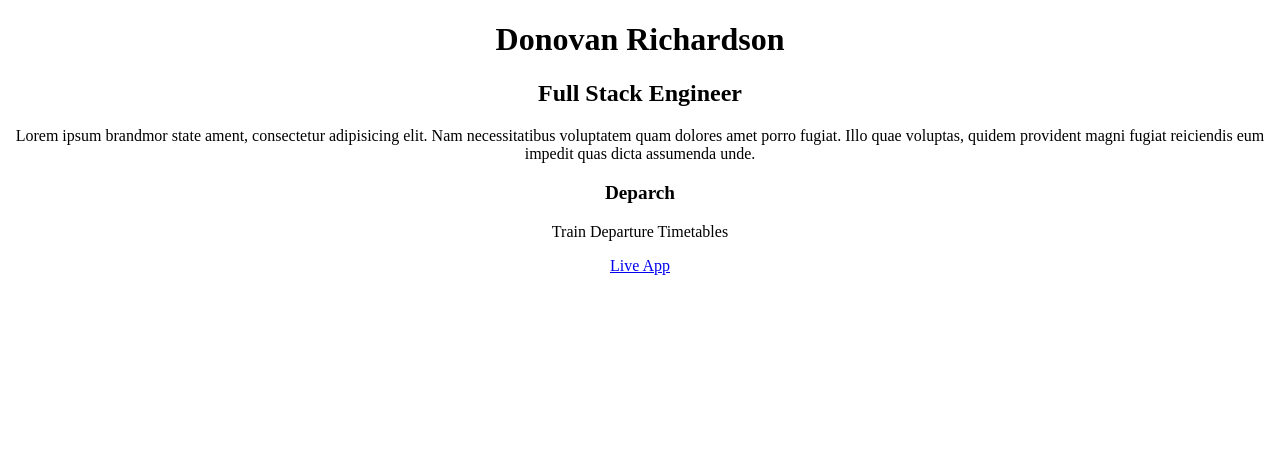
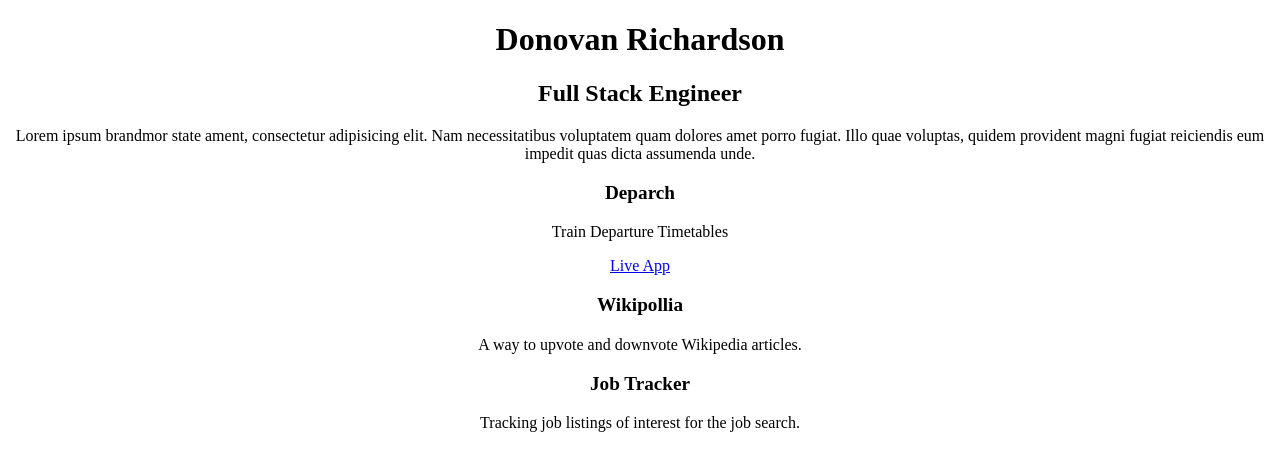
Before and after one commit to donovanrichardson/portfolio2, a Vue app: page / in a window 1280 px wide. Shown: the top 470 px of the page. Built offline with nearby package versions, Linux system fonts and the light colour scheme.

Commit message:
more projs

```diff
--- a/src/views/Home.vue
+++ b/src/views/Home.vue
@@ -32,6 +32,20 @@ export default {
                     // frontend:,
                     live:"https://donovanrichardson.github.io/departures/lirr.html"
                 },
+                {
+                    name:"Wikipollia",
+                    description:"A way to upvote and downvote Wikipedia articles.",
+                    // backend:,
+                    // frontend:,
+                    // live:"https://donovanrichardson.github.io/departures/lirr.html"
+                },
+                {
+                    name:"Job Tracker",
+                    description:"Tracking job listings of interest for the job search.",
+                    // backend:,
+                    // frontend:,
+                    // live:"https://donovanrichardson.github.io/departures/lirr.html"
+                },
             ]
         }
     },
```
